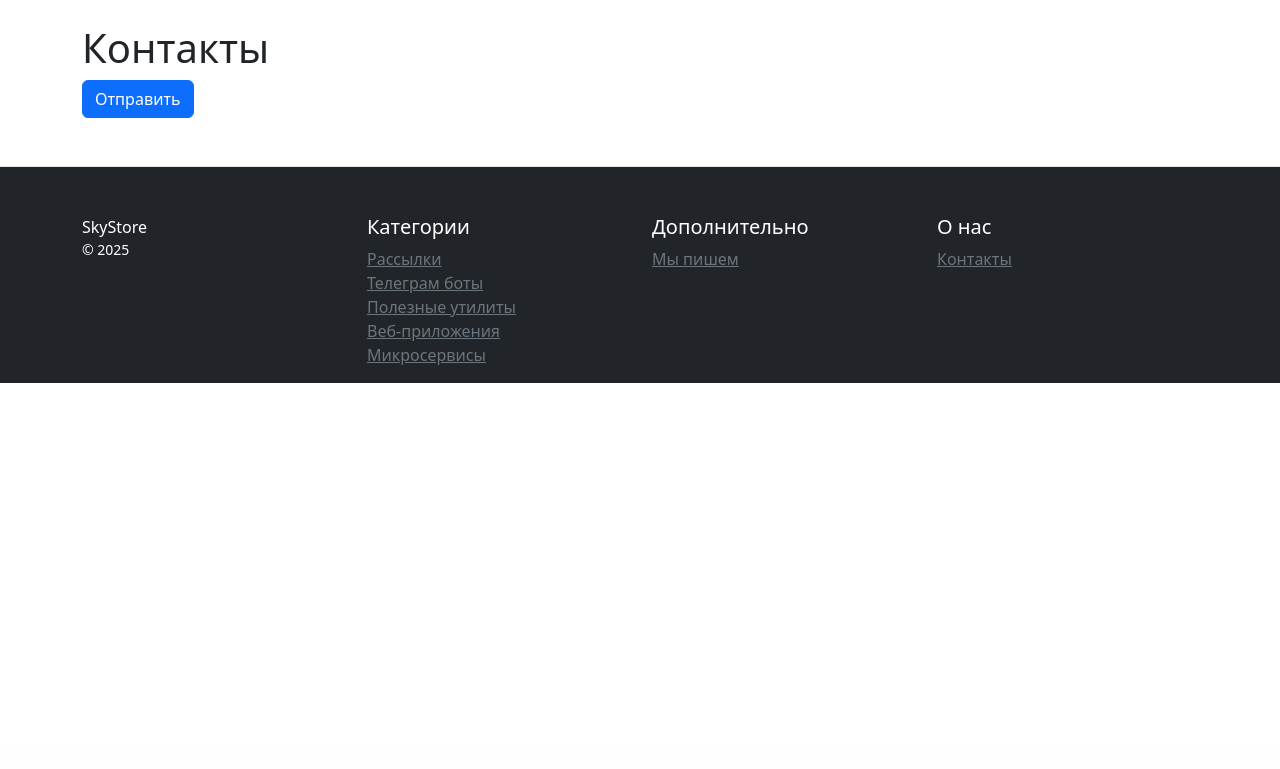
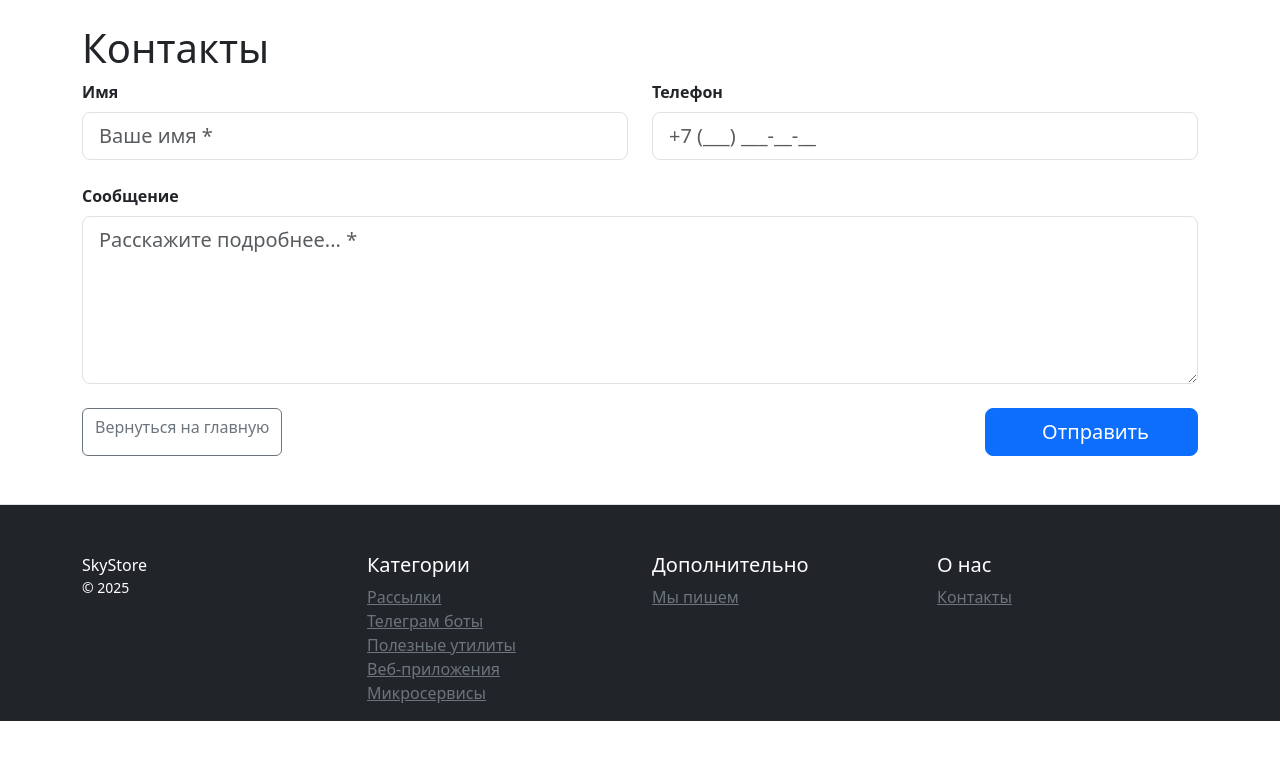
Before and after one commit to godmayer-jdi/django_hw1, a Django app: page /contacts/ in a window 1280 px wide. Shown: the part 56-825 px from the top of the page. Before the commit the page ends 439 px from the top, so only its background shows below. Run offline with Django 5.2, Linux system fonts and the light colour scheme.

Commit message:
Доработана страница Контакты: добавлен модуль forms.py в шаблоне contacts.html добавлен код формы обратной связи контроллеры в views.py и пути в urls.py переписаны с FBV на CBV

```diff
--- /dev/null
+++ b/catalog/forms.py
@@ -0,0 +1,38 @@
+from django import forms
+
+
+class ContactForm(forms.Form):
+    name = forms.CharField(
+        max_length=100,
+        label='Имя',
+        widget=forms.TextInput(attrs={
+            'class': 'form-control form-control-lg',
+            'placeholder': 'Ваше имя *',
+            'required': True
+        })
+    )
+
+    phone = forms.CharField(
+        max_length=20,
+        required=False,
+        label='Телефон',
+        widget=forms.TextInput(attrs={
+            'class': 'form-control form-control-lg',
+            'placeholder': '+7 (___) ___-__-__'
+        })
+    )
+
+    message = forms.CharField(
+        label='Сообщение',
+        widget=forms.Textarea(attrs={
+            'class': 'form-control form-control-lg',
+            'rows': 5,
+            'placeholder': 'Расскажите подробнее... *',
+            'required': True
+        })
+    )
+
+    def save(self):
+        """Сохранить данные формы (логирование/БД/почта)"""
+        print(f"Новое сообщение от {self.cleaned_data['name']}: {self.cleaned_data['message']}")
+        return self.cleaned_data
--- a/catalog/templates/catalog/contacts.html
+++ b/catalog/templates/catalog/contacts.html
@@ -13,8 +13,50 @@
 
     <form method="post">
         {% csrf_token %}
-        {{ form.as_p }}
-        <button type="submit" class="btn btn-primary">Отправить</button>
+        <div class="row">
+            <div class="col-md-6 mb-4">
+                <label for="{{ form.name.id_for_label }}" class="form-label fw-semibold">
+                    {{ form.name.label }}
+                </label>
+                {{ form.name }}
+                {% if form.name.errors %}
+                    <div class="invalid-feedback d-block">
+                        {{ form.name.errors.0 }}
+                    </div>
+                {% endif %}
+            </div>
+
+            <div class="col-md-6 mb-4">
+                <label for="{{ form.phone.id_for_label }}" class="form-label fw-semibold">
+                    {{ form.phone.label }}
+                </label>
+                {{ form.phone }}
+                {% if form.phone.errors %}
+                    <div class="invalid-feedback d-block">
+                        {{ form.phone.errors.0 }}
+                    </div>
+                {% endif %}
+            </div>
+        </div>
+
+        <div class="mb-4">
+            <label for="{{ form.message.id_for_label }}" class="form-label fw-semibold">
+                {{ form.message.label }}
+            </label>
+            {{ form.message }}
+            {% if form.message.errors %}
+                <div class="invalid-feedback d-block">
+                    {{ form.message.errors.0 }}
+                </div>
+            {% endif %}
+        </div>
+
+        <div class="d-grid gap-2 d-md-flex justify-content-between">
+            <a href="{% url 'home' %}" class="btn btn-outline-secondary">Вернуться на главную</a>
+            <button type="submit" class="btn btn-primary btn-lg px-5">
+                <i class="bi bi-send-fill me-2"></i>Отправить
+            </button>
+        </div>
     </form>
 </div>
 {% endblock %}
--- a/catalog/urls.py
+++ b/catalog/urls.py
@@ -5,9 +5,9 @@ from django.urls import path
 from . import views
 
 urlpatterns = [
-    path("", views.home, name="home"),  # корень сайта будет вести на views.home
-    path("contacts/", views.contacts, name="contacts"),
-    path("product_detail/<int:pk>/", views.product_detail, name="product_detail"),
+    path('', views.HomeView.as_view(), name='home'),
+    path("contacts/", views.ContactsView.as_view(), name="contacts"),
+    path("product_detail/<int:pk>/", views.ProductDetailView.as_view(), name="product_detail"),
 ]
 
 if settings.DEBUG:
--- a/catalog/views.py
+++ b/catalog/views.py
@@ -1,17 +1,45 @@
-from django.shortcuts import get_object_or_404, render
+from django.views.generic import TemplateView
+
+from django.shortcuts import get_object_or_404
 
 from .models import Product
 
-
-def home(request):
-    products = Product.objects.all()
-    return render(request, "catalog/home.html", {"products": products})
+from .forms import ContactForm
 
 
-def contacts(request):
-    return render(request, "catalog/contacts.html")
+class HomeView(TemplateView):
+    template_name = 'catalog/home.html'
+
+    def get_context_data(self, **kwargs):
+        context = super().get_context_data(**kwargs)
+        context['products'] = Product.objects.all()
+        return context
 
 
-def product_detail(request, pk):
-    product = get_object_or_404(Product, pk=pk)
-    return render(request, "catalog/product_detail.html", {"product": product})
+class ContactsView(TemplateView):
+    template_name = 'catalog/contacts.html'
+
+    def get_context_data(self, **kwargs):
+        context = super().get_context_data(**kwargs)
+        if self.request.method == 'POST':
+            context['form'] = ContactForm(self.request.POST)
+            if context['form'].is_valid():
+                context['form'].save()
+                context['success_message'] = 'Спасибо за сообщение!'
+                context['form'] = ContactForm()  # Очистка формы
+        else:
+            context['form'] = ContactForm()
+        return context
+
+    def post(self, request, *args, **kwargs):
+        return self.get(request, *args, **kwargs)  # Обрабатываем POST как GET
+
+
+class ProductDetailView(TemplateView):
+    template_name = 'catalog/product_detail.html'
+
+    def get_context_data(self, **kwargs):
+        context = super().get_context_data(**kwargs)
+        pk = kwargs.get('pk')
+        context['product'] = get_object_or_404(Product, pk=pk)
+        return context
```
